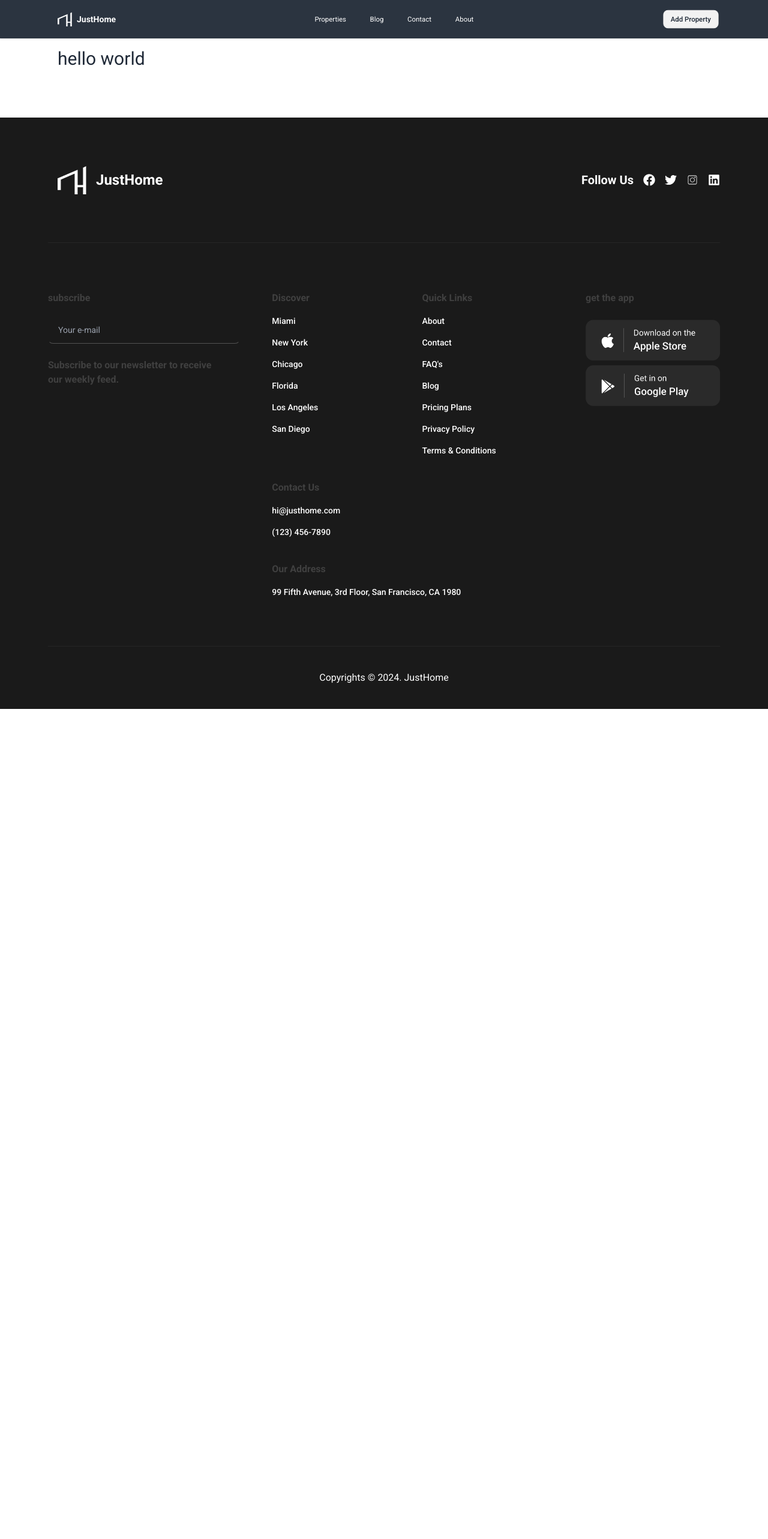
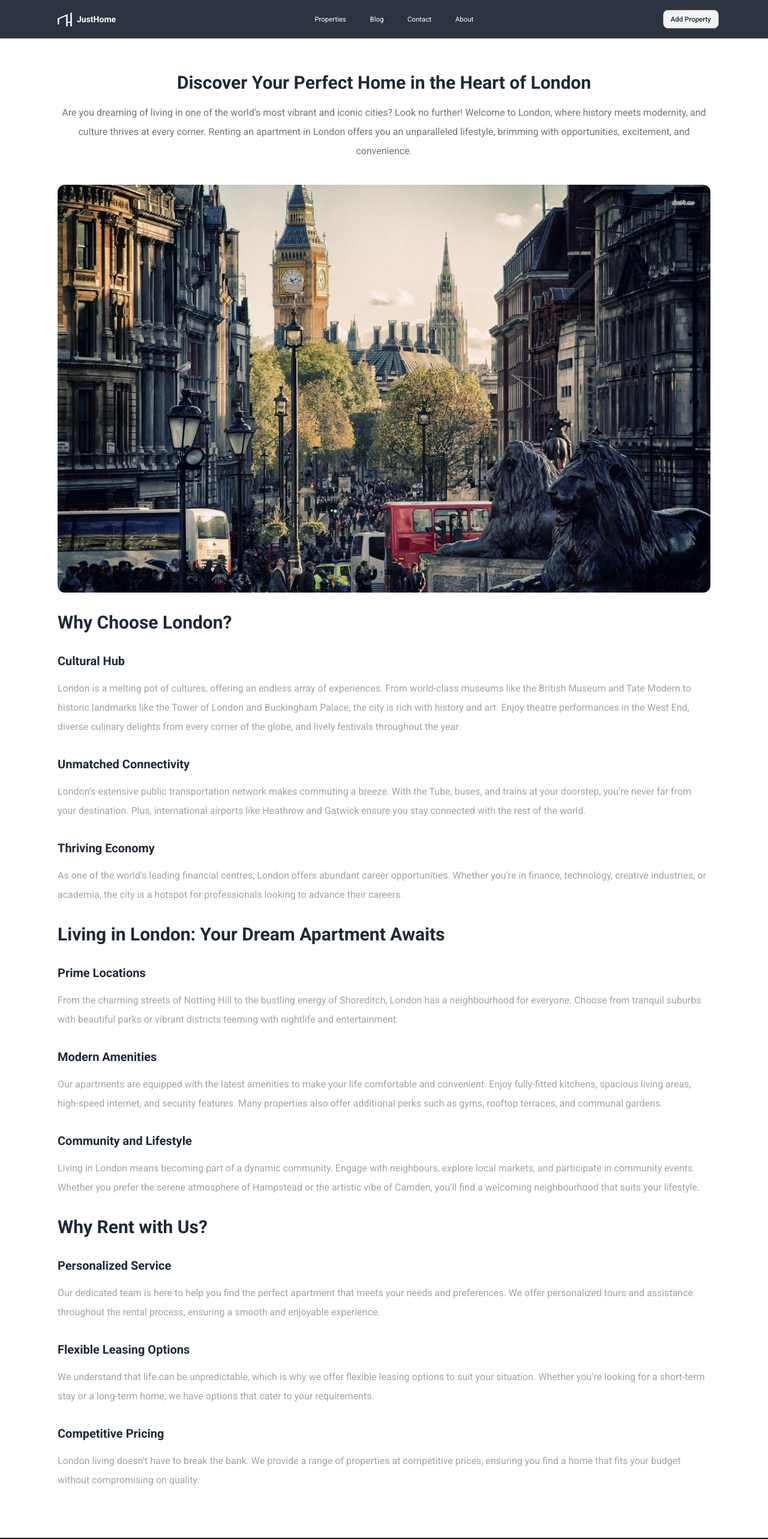
Before and after one commit to faroukq1/Just-Home, a React (Vite) app: page /article/1 in a window 1280 px wide. Shown: the top 2566 px of the page at 60% size. Before the commit the page ends 1182 px from the top, so only its background shows below. Built offline with nearby package versions, Linux system fonts and the light colour scheme.

Commit message:
#24 finish article

```diff
--- a/src/pages/Article.tsx
+++ b/src/pages/Article.tsx
@@ -1,7 +1,114 @@
+import london from "../assets/londonwall.jpg";
+type subContentType = {
+  id: number;
+  smallHeading: string;
+  text: string;
+};
+type articleType = {
+  id: number;
+  heading: string;
+  subContent: subContentType[];
+};
+const articleElement: articleType[] = [
+  {
+    id: 1,
+    heading: "Why Choose London?",
+    subContent: [
+      {
+        id: 11,
+        smallHeading: "Cultural Hub",
+        text: "London is a melting pot of cultures, offering an endless array of experiences. From world-class museums like the British Museum and Tate Modern to historic landmarks like the Tower of London and Buckingham Palace, the city is rich with history and art. Enjoy theatre performances in the West End, diverse culinary delights from every corner of the globe, and lively festivals throughout the year.",
+      },
+      {
+        id: 12,
+        smallHeading: "Unmatched Connectivity",
+        text: "London’s extensive public transportation network makes commuting a breeze. With the Tube, buses, and trains at your doorstep, you’re never far from your destination. Plus, international airports like Heathrow and Gatwick ensure you stay connected with the rest of the world.",
+      },
+      {
+        id: 13,
+        smallHeading: "Thriving Economy",
+        text: "As one of the world’s leading financial centres, London offers abundant career opportunities. Whether you’re in finance, technology, creative industries, or academia, the city is a hotspot for professionals looking to advance their careers.",
+      },
+    ],
+  },
+  {
+    id: 2,
+    heading: "Living in London: Your Dream Apartment Awaits",
+    subContent: [
+      {
+        id: 21,
+        smallHeading: "Prime Locations",
+        text: "From the charming streets of Notting Hill to the bustling energy of Shoreditch, London has a neighbourhood for everyone. Choose from tranquil suburbs with beautiful parks or vibrant districts teeming with nightlife and entertainment.",
+      },
+      {
+        id: 22,
+        smallHeading: "Modern Amenities",
+        text: "Our apartments are equipped with the latest amenities to make your life comfortable and convenient. Enjoy fully-fitted kitchens, spacious living areas, high-speed internet, and security features. Many properties also offer additional perks such as gyms, rooftop terraces, and communal gardens.",
+      },
+      {
+        id: 23,
+        smallHeading: "Community and Lifestyle",
+        text: "Living in London means becoming part of a dynamic community. Engage with neighbours, explore local markets, and participate in community events. Whether you prefer the serene atmosphere of Hampstead or the artistic vibe of Camden, you’ll find a welcoming neighbourhood that suits your lifestyle.",
+      },
+    ],
+  },
+  {
+    id: 2,
+    heading: "Why Rent with Us?",
+    subContent: [
+      {
+        id: 31,
+        smallHeading: "Personalized Service",
+        text: "Our dedicated team is here to help you find the perfect apartment that meets your needs and preferences. We offer personalized tours and assistance throughout the rental process, ensuring a smooth and enjoyable experience.",
+      },
+      {
+        id: 32,
+        smallHeading: "Flexible Leasing Options",
+        text: "We understand that life can be unpredictable, which is why we offer flexible leasing options to suit your situation. Whether you’re looking for a short-term stay or a long-term home, we have options that cater to your requirements.",
+      },
+      {
+        id: 33,
+        smallHeading: "Competitive Pricing",
+        text: "London living doesn’t have to break the bank. We provide a range of properties at competitive prices, ensuring you find a home that fits your budget without compromising on quality.",
+      },
+    ],
+  },
+];
 const Article = () => {
   return (
     <div className="py-20 align-element">
-      <h1 className="text-3xl">hello world</h1>
+      <div className="my-10 grid place-items-center gap-4">
+        <h1 className="text-3xl font-bold">
+          Discover Your Perfect Home in the Heart of London
+        </h1>
+        <p className="text-center leading-8 text-neutral-500">
+          Are you dreaming of living in one of the world’s most vibrant and
+          iconic cities? Look no further! Welcome to London, where history meets
+          modernity, and culture thrives at every corner. Renting an apartment
+          in London offers you an unparalleled lifestyle, brimming with
+          opportunities, excitement, and convenience.
+        </p>
+      </div>
+      <img className="rounded-xl" src={london} alt="london wallpaper" />
+      <div>
+        {articleElement.map(({ id, heading, subContent }) => {
+          return (
+            <div key={id}>
+              <h1 className="text-3xl mt-8 font-semibold ">{heading}</h1>
+              {subContent.map(({ id, smallHeading, text }) => {
+                return (
+                  <div key={id}>
+                    <h3 className="text-xl font-semibold mt-8 ">
+                      {smallHeading}
+                    </h3>
+                    <p className="leading-8 text-neutral-400 mt-4 ">{text}</p>
+                  </div>
+                );
+              })}
+            </div>
+          );
+        })}
+      </div>
     </div>
   );
 };
```
Also changed, not shown: src/assets/londonwall.jpg (added).
